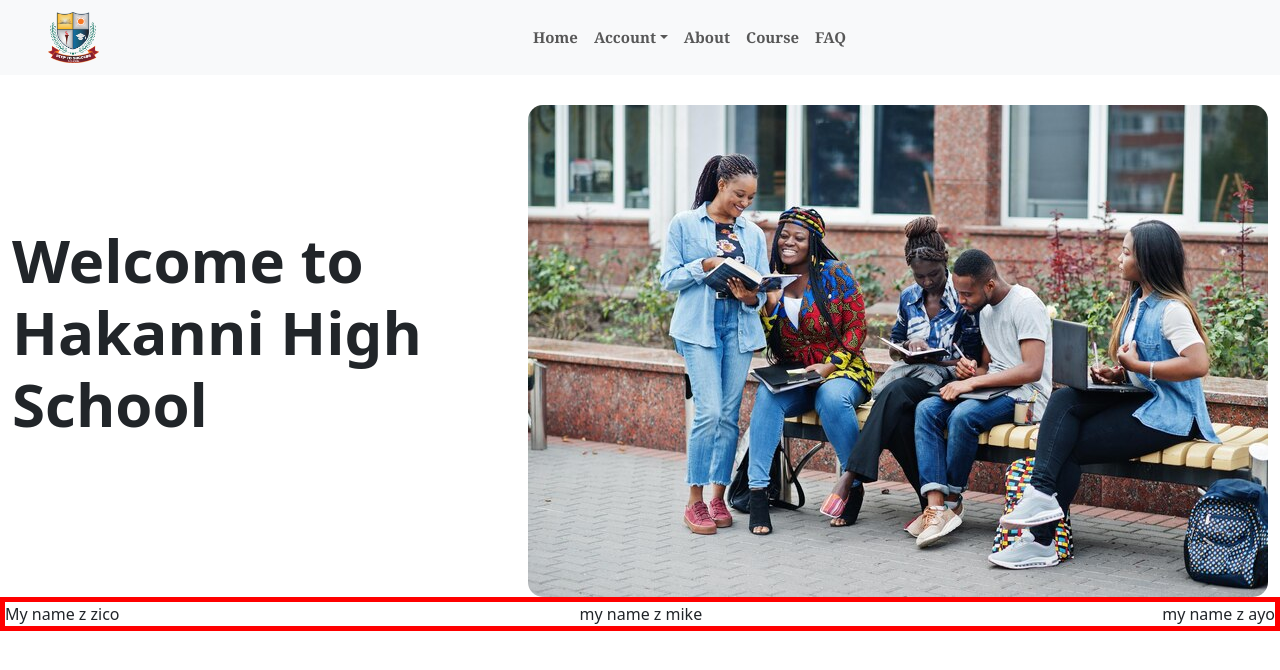
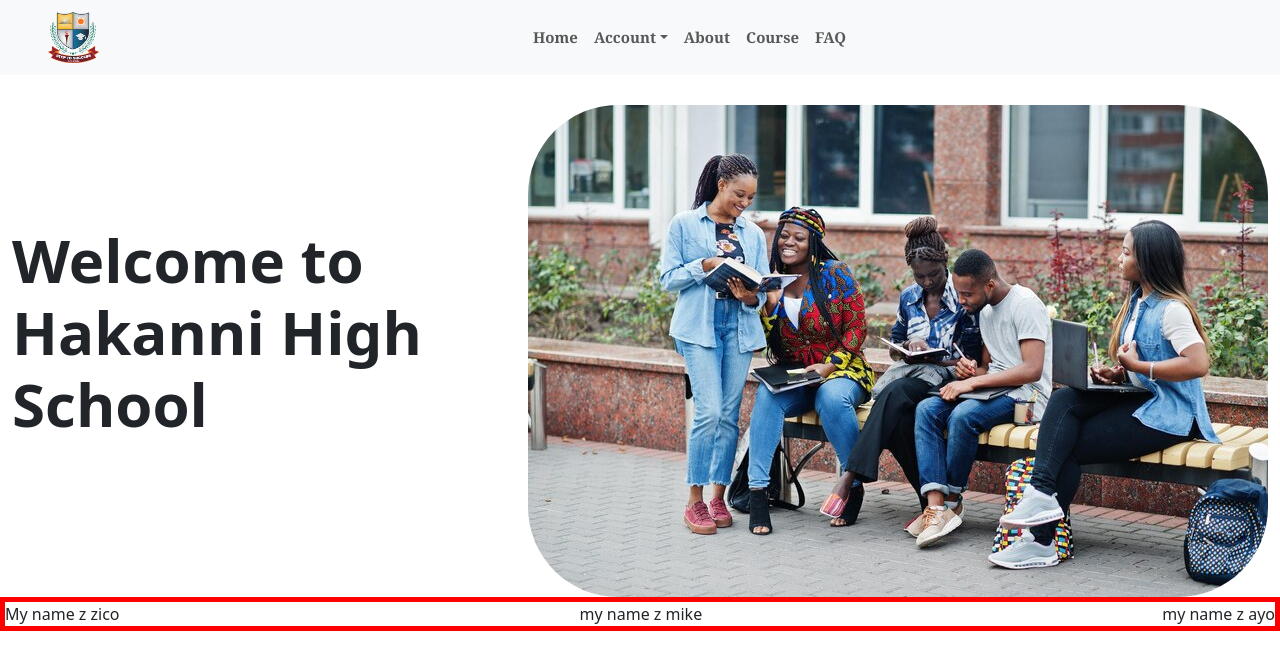
Before and after one commit to ismailibrahim5242/correct, a React (Vite) app: page / in a window 1280 px wide. Shown: the top 670 px of the page. Built offline with nearby package versions, Linux system fonts and the light colour scheme.

Commit message:
updating

```diff
--- a/src/App.css
+++ b/src/App.css
@@ -165,7 +165,7 @@
      .photo{
       border: 0;
       margin-top: 30px;
-      border-radius: 15px;
+      border-radius: 90px;
      }
 
      .flex2{
```
